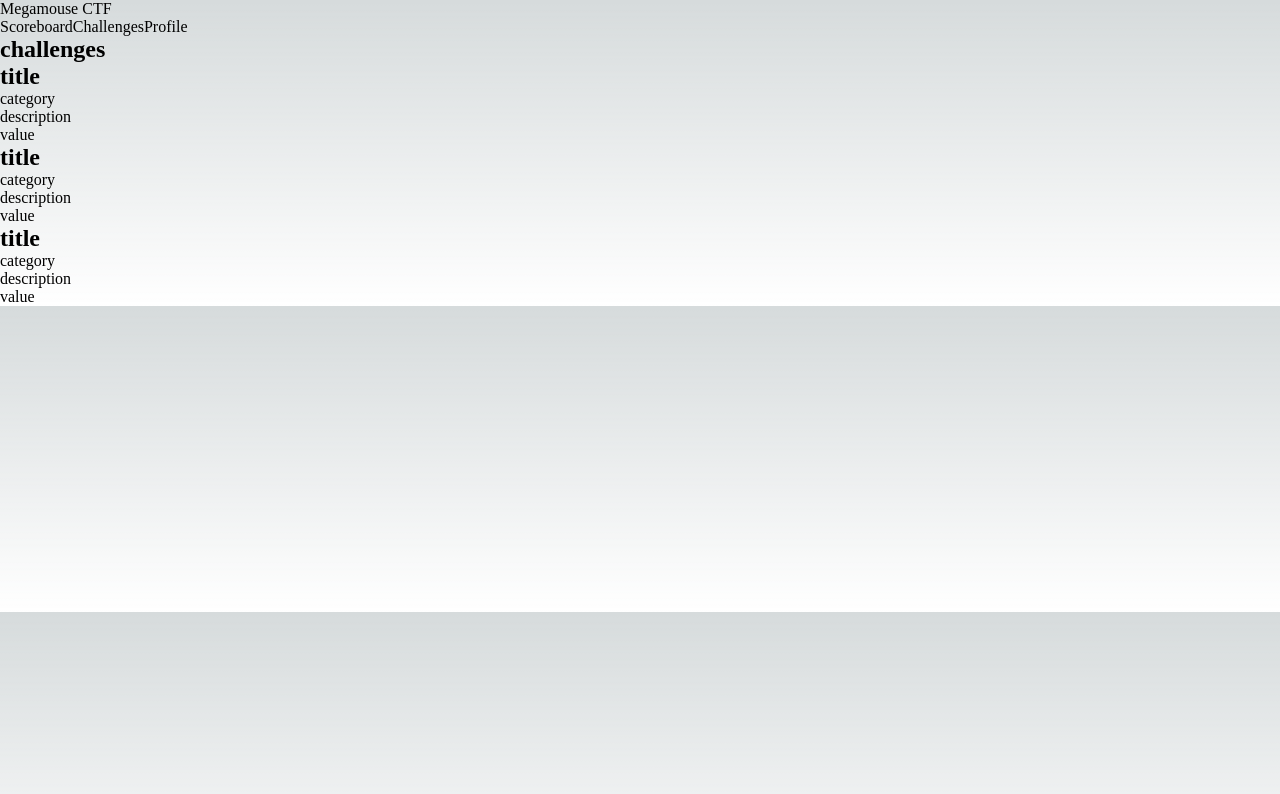
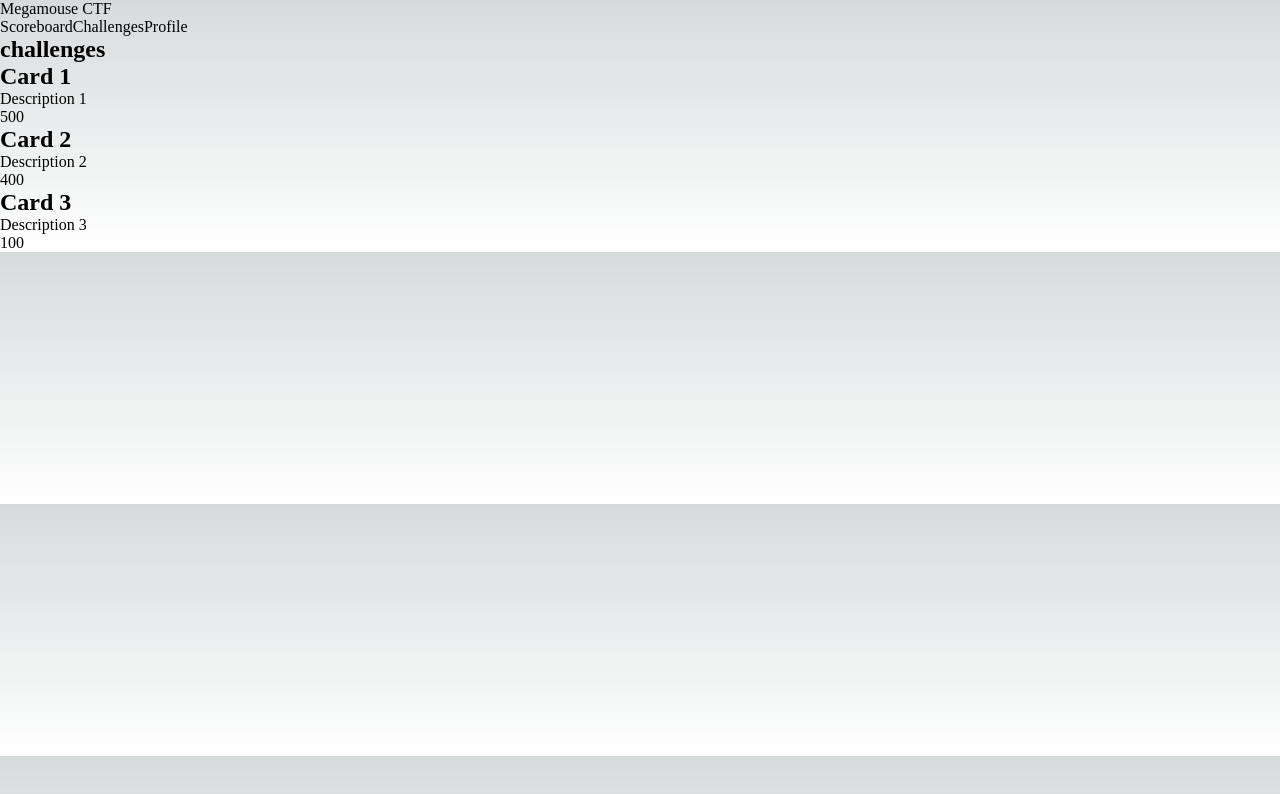
Before and after one commit to claustra01/hackz-megamouse, a Next.js app in the folder client/: page /challenges in a window 1280 px wide. Shown: the top 794 px of the page. Built offline with nearby package versions, Linux system fonts and the light colour scheme.

Commit message:
⚡️ update challenge list

```diff
--- a/client/src/components/Challenge.tsx
+++ b/client/src/components/Challenge.tsx
@@ -1,18 +1,17 @@
+import { Challenge } from '../lib/contents';
 import React from 'react';
 
-// const Card = (title: string, category: string, description: string, value: number) => {
-const ChallengeCard = () => {
+interface ChallengeProps {
+  data: Challenge
+}
+
+const ChallengeCard = ({ data }: ChallengeProps) => {
   return (
     <div className="card">
       <div className="card-content">
-        {/* <h2 className="card-title">{title}</h2>
-        <p className="card-category">{category}</p>
-        <p className="card-description">{description}</p>
-        <p className="card-value">{value}</p> */}
-        <h2 className="card-title">title</h2>
-        <p className="card-category">category</p>
-        <p className="card-description">description</p>
-        <p className="card-value">value</p>
+        <h2 className="card-title">{data.title}</h2>
+        <p className="card-description">{data.description}</p>
+        <p className="card-value">{data.value}</p>
       </div>
     </div>
   );
--- a/client/src/components/ChallengeList.tsx
+++ b/client/src/components/ChallengeList.tsx
@@ -1,15 +1,16 @@
 import React from 'react';
 import ChallengeCard from './Challenge';
+import { Challenge } from '../lib/contents';
 
-const Challengelist = () => {
+interface datalist {
+  datalist: Challenge[]
+}
+
+const Challengelist = ({ datalist }: datalist) => {
   return (
-    <>
-      <div>
-        <ChallengeCard />
-        <ChallengeCard />
-        <ChallengeCard />
-      </div>
-    </>
+    datalist.map(data => (
+      <ChallengeCard data={data} />
+    ))
   )
 }
 
--- /dev/null
+++ b/client/src/lib/contents.tsx
@@ -0,0 +1,6 @@
+export type Challenge = {
+  title: string
+  category: string
+  description: string
+  value: number
+}
--- a/client/src/pages/challenges.tsx
+++ b/client/src/pages/challenges.tsx
@@ -1,13 +1,19 @@
 import Link from 'next/link';
 import Header from '../components/Header';
 import ChallengeList from '../components/ChallengeList';
+
+const response = [
+  { title: 'Card 1', description: 'Description 1', value: 500 },
+  { title: 'Card 2', description: 'Description 2', value: 400 },
+  { title: 'Card 3', description: 'Description 3', value: 100 },
+];
 
 const Challenges = () => {
   return (
     <div>
       <Header />
       <h2>challenges</h2>
-      <ChallengeList />
+      <ChallengeList datalist={response} />
     </div>
   );
 };
```
